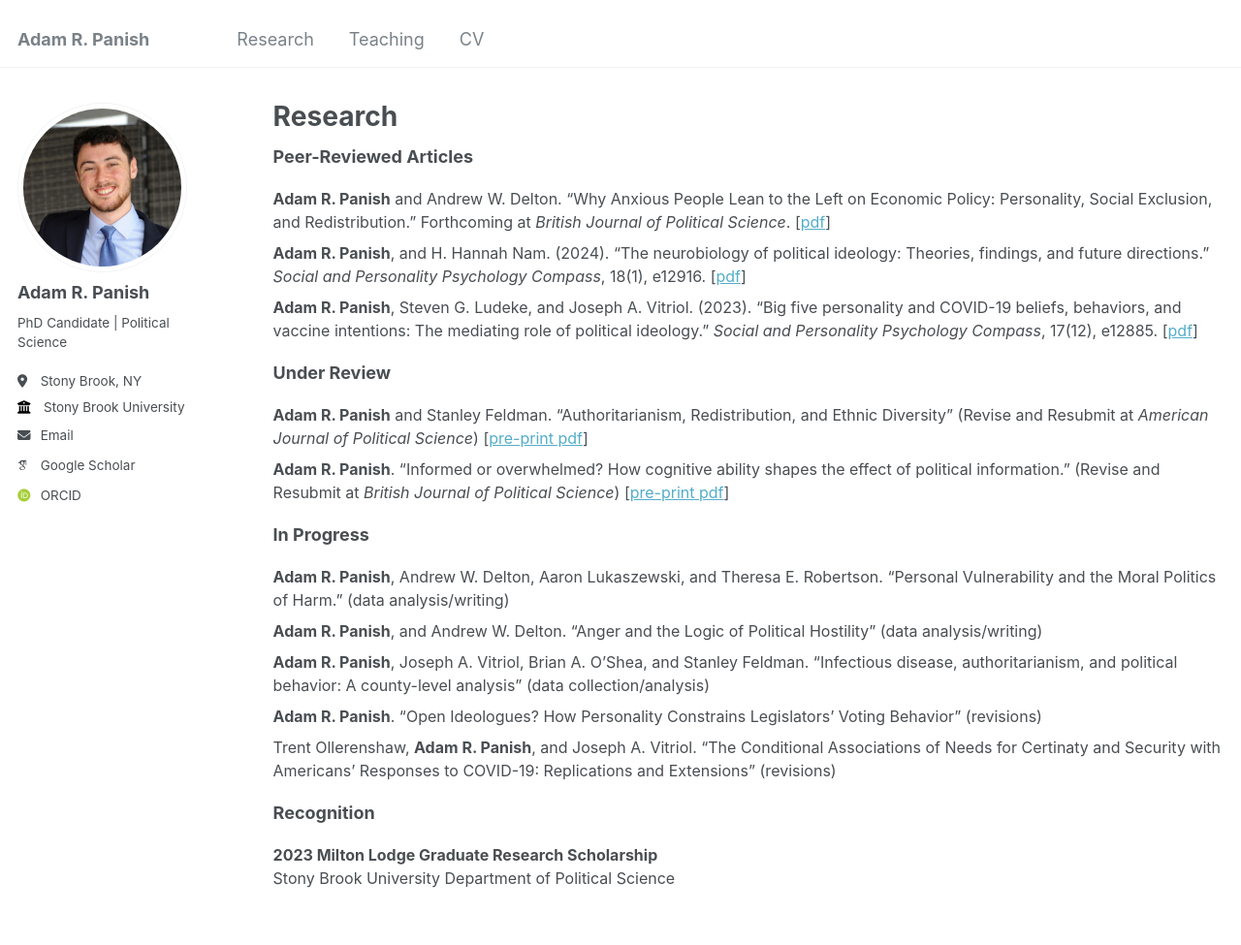
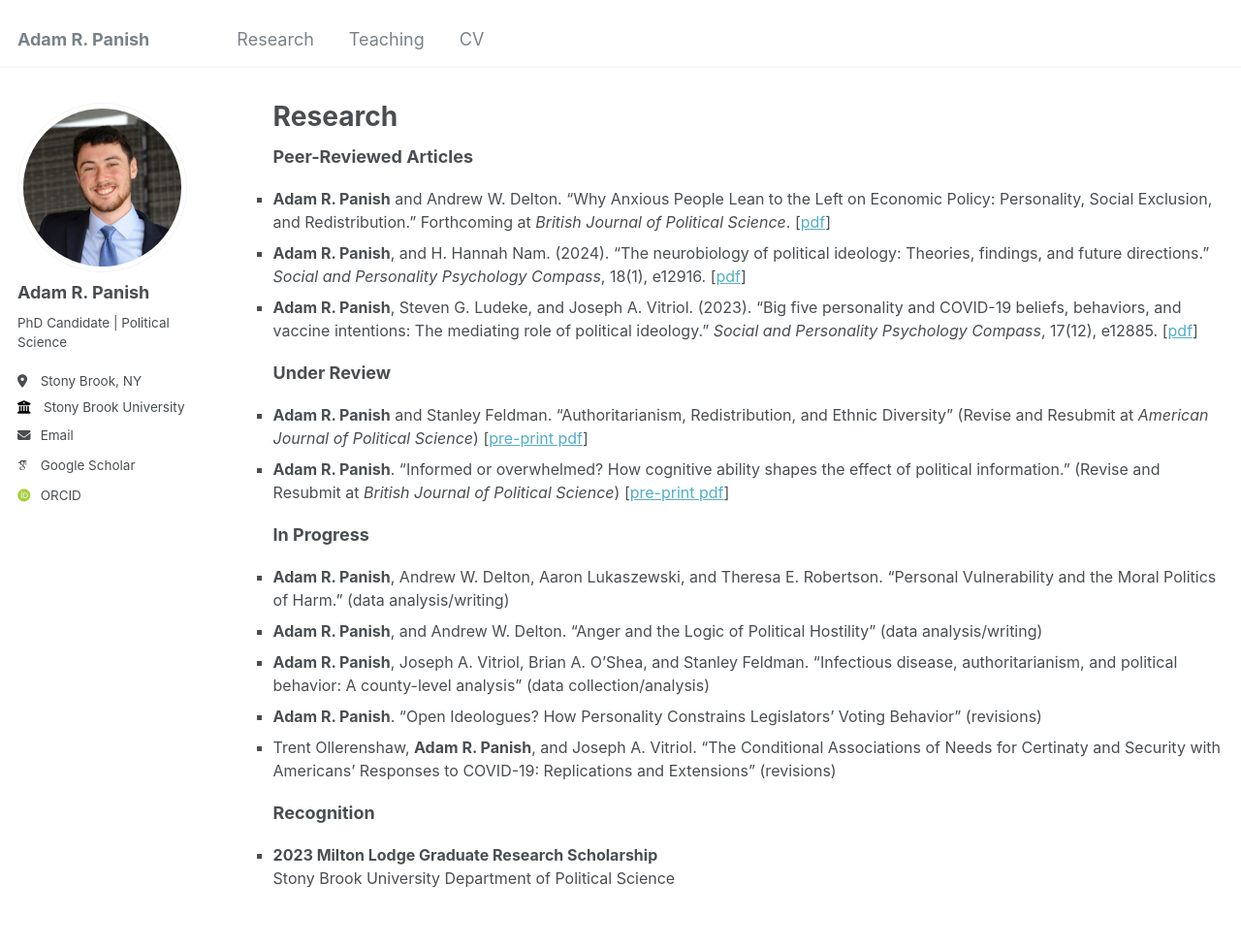
Before and after one commit to adampanish/adampanish.github.io, a Jekyll site: the page built from _pages/research.html, in a window 1280 px wide and 1344 px high. Shown: the top 975 px of the window at 97% size. Built offline with Jekyll 4.4.1, drawn with Linux system fonts in a browser that asks for light colours; some web fonts are replaced.

Commit message:
Update research.html

```diff
--- a/_pages/research.html
+++ b/_pages/research.html
@@ -8,7 +8,7 @@ author_profile: true
 <head>
 <style>
 ul {
-  list-style-type: none;
+  list-style-type: square;
   padding: 0;
 }
 </head>
```
